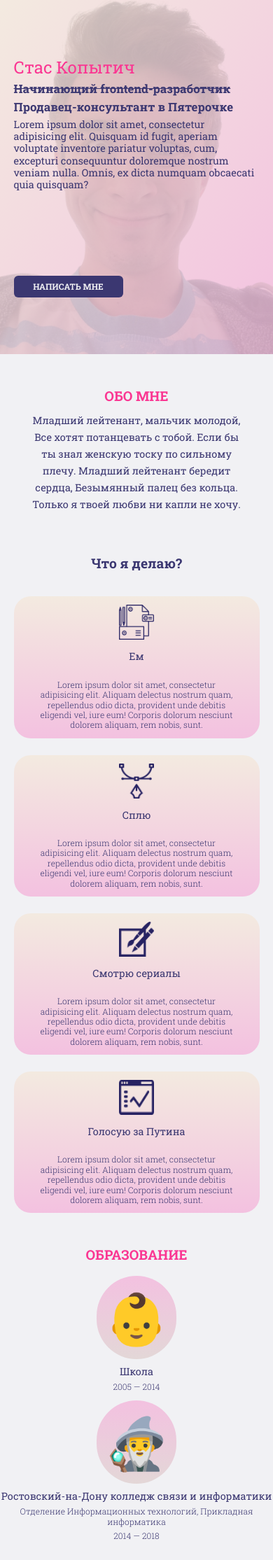
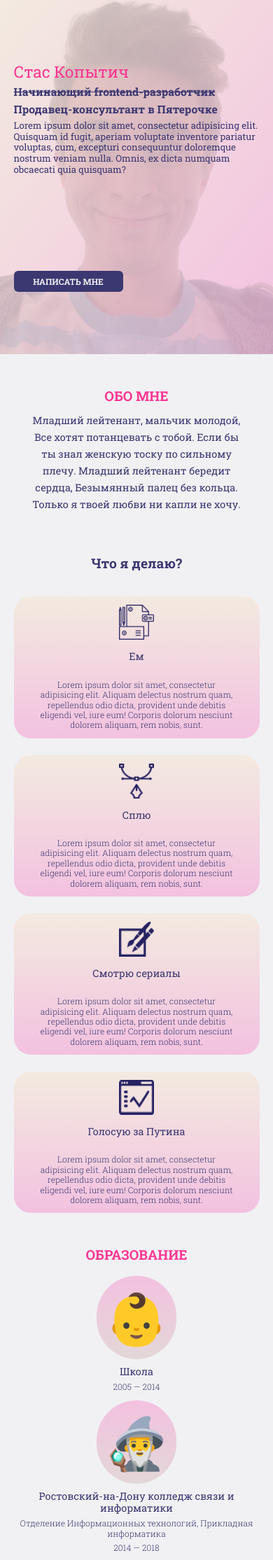
Before and after one commit to kopytich2704/kopytich2704.github.io, a PHP site: page / in a window 390 px wide. Shown: the top 2229 px of the page at 70% size. Run offline with PHP 8.4, Linux system fonts and the light colour scheme; some libraries are stand-ins or nearby versions.

Commit message:
update media.css

```diff
--- a/portfolio/css/media.css
+++ b/portfolio/css/media.css
@@ -73,21 +73,21 @@
 		width: 90%;
 	}
 	.info h1 {
-  font-size: 2rem;
+  font-size: 1.9rem;
 }
 
 .info h2 {
-  font-size: 1.4rem;
+  font-size: 1.3rem;
 }
 	.info p {
-		font-size: 1.2rem;
+		font-size: 1.1rem;
 	}
 	.sendMe {
 		width: 40%;
 		font-size: 1rem;
 	}
 	.resume {
-		width: 100%;
+		width: 90%;
 	}
 	.row {
 		flex-direction: column;
```
